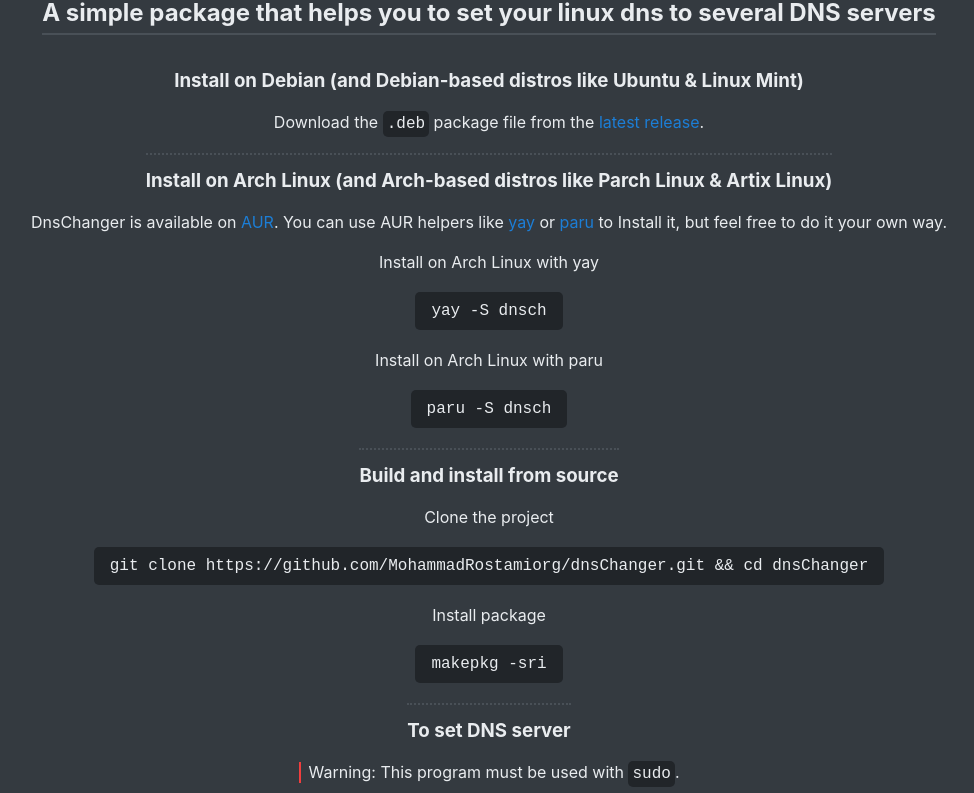
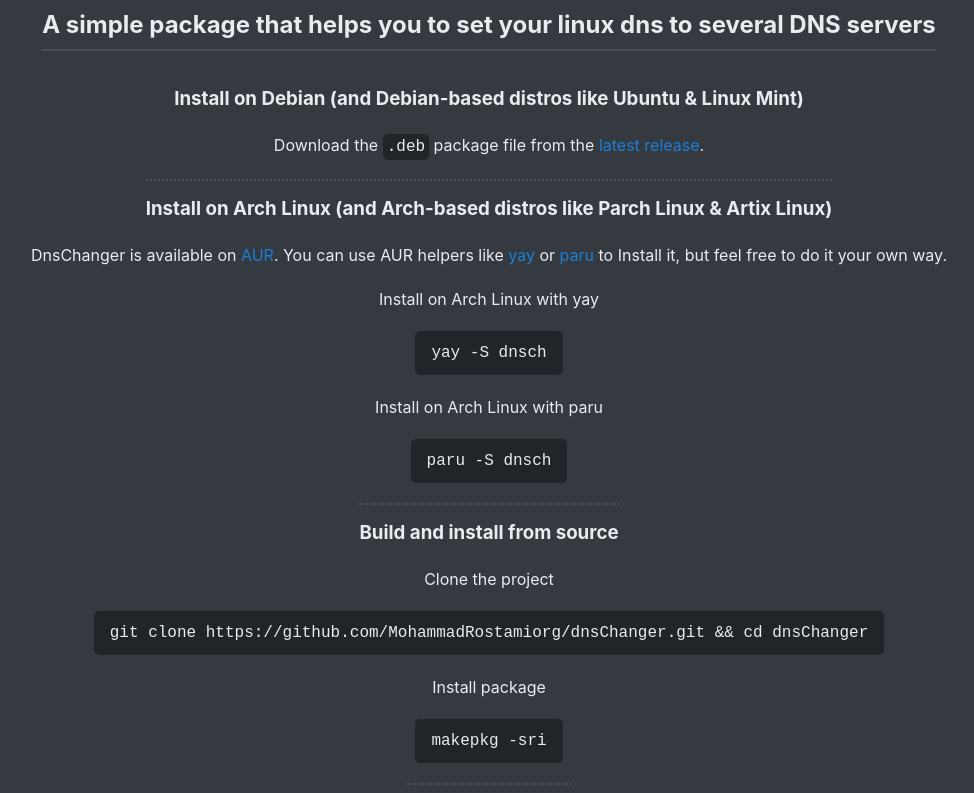
Before and after one commit to MohammadRostamiorg/dnsChanger, a plain HTML site: page pages/index.html in a window 1280 px wide. Shown: the part 81-874 px from the top of the page, without its empty margins (151-1125 px from the left). Drawn offline with Linux system fonts and the light colour scheme; a small style sheet from the web is missing.

Commit message:
fix line-height

```diff
--- a/pages/style.css
+++ b/pages/style.css
@@ -22,6 +22,7 @@
 body {
     padding: 2rem 3rem;
     font-family: "Inter", system-ui, -apple-system, BlinkMacSystemFont, 'Segoe UI', Roboto, Oxygen, Ubuntu, Cantarell, 'Open Sans', 'Helvetica Neue', sans-serif;
+    line-height: 1.5;
     background-color: var(--dark);
     color: var(--white);
     font-size: 1.6rem;
@@ -48,6 +49,7 @@
     flex-direction: column;
     align-items: center;
     gap: 2rem;
+    flex-wrap: 1;
 }
 
 h1 {
```
